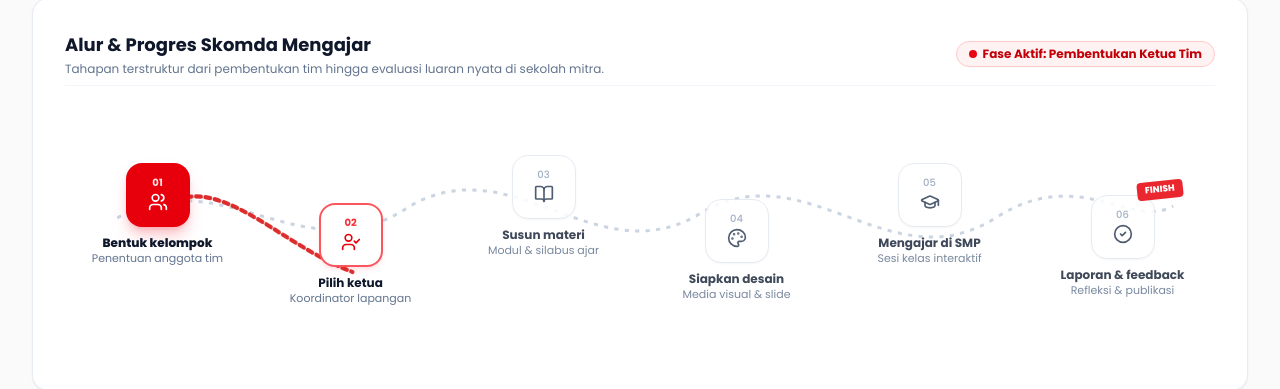
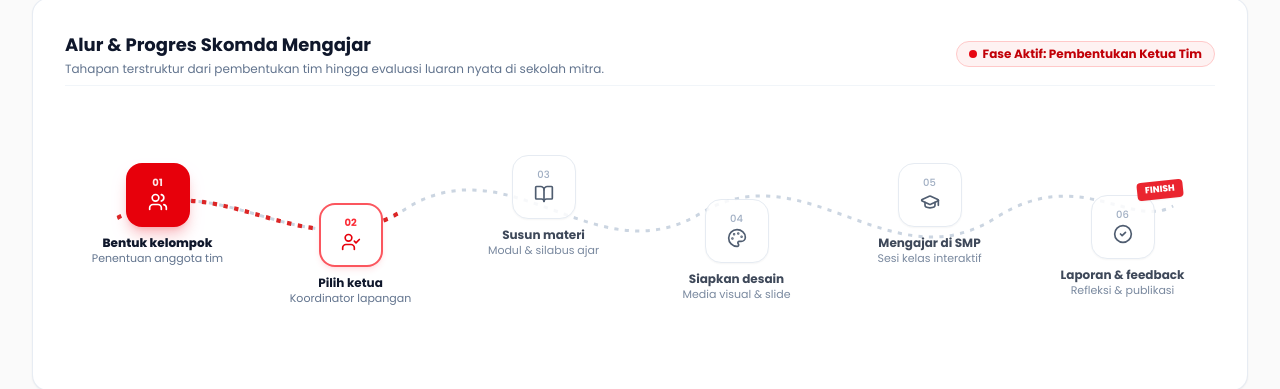
Before and after one commit to Iventra-project/SkomdaMengajarSMKTelkomSidoarjo, a React (Vite) app: page / in a window 1280 px wide. Shown: the part 381-770 px from the top of the page. Built offline with nearby package versions, Linux system fonts and the light colour scheme.

Commit message:
fix: perfectly align red journey path with the underlying SVG curve

```diff
--- a/src/app/page.tsx
+++ b/src/app/page.tsx
@@ -283,23 +283,28 @@ export const HomePage: React.FC = () => {
                 preserveAspectRatio="none"
                 viewBox="0 0 1100 160"
               >
-                {/* Background Dotted Gray Path (Full Path 01 -> 06) */}
+                {/* Full Path (Gray Dotted) */}
                 <path
+                  id="journey-full-path"
                   d="M 50,70 C 150,20 230,120 330,60 C 430,10 510,120 610,65 C 710,15 790,125 890,70 C 970,25 1020,80 1060,60"
                   stroke="#CBD5E1"
                   strokeDasharray="4 6"
                   strokeWidth="2.5"
                 />
 
-                {/* Completed / Active Journey Line from Node 01 (Bentuk Kelompok) to Node 02 (Pilih Ketua) */}
-                {/* S-curve path segment between center of Node 01 (~91px) and center of Node 02 (~275px) */}
+                {/* Exact Active/Completed Red Segment (100% Identik kurva aslinya, dipotong di Node 02) */}
                 <path
-                  d="M 91,62 C 145,28 200,90 275,115"
+                  d="M 50,70 C 150,20 230,120 330,60 C 430,10 510,120 610,65 C 710,15 790,125 890,70 C 970,25 1020,80 1060,60"
                   stroke="#DC2626"
                   strokeWidth="3.5"
-                  strokeDasharray="5 4"
-                  strokeLinecap="round"
-                  className="animate-pulse"
+                  strokeDasharray="4 6"
+                  pathLength="1000"
+                  strokeDashoffset="0"
+                  style={{
+                    strokeDasharray: '4 6',
+                    strokeDashoffset: 0,
+                    clipPath: 'polygon(0% 0%, 27% 0%, 27% 100%, 0% 100%)',
+                  }}
                 />
               </svg>
 
```
